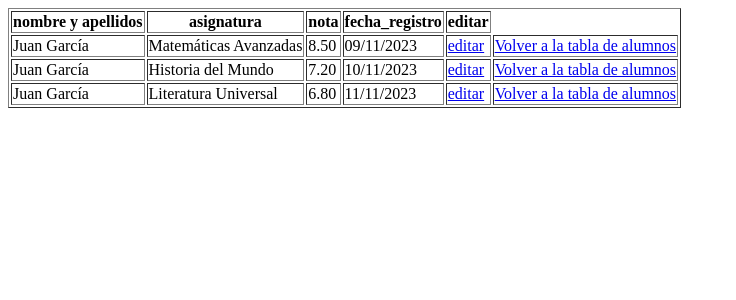
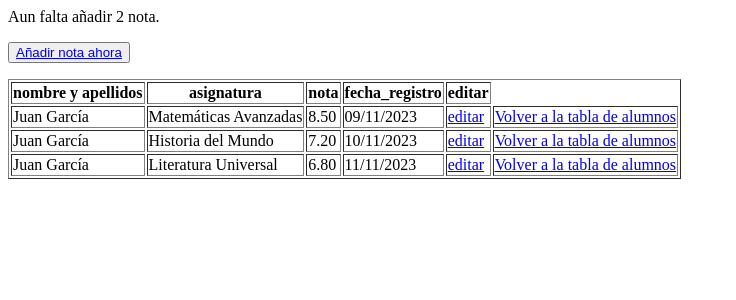
Before and after one commit to Julio-Cesar-Carrillo/Gestio-Notes, a PHP site: page /view/notas.php?id=1 in a window 1280 px wide. Shown: the top 300 px of the page, without its empty margins (0-736 px from the left). Run offline with PHP 8.4, Linux system fonts and the light colour scheme; data comes from the database, SQL or seed files in the repository.

Commit message:
notas.php 5 materias con nota necesaria

```diff
--- a/view/notas.php
+++ b/view/notas.php
@@ -10,27 +10,33 @@ $stmt = mysqli_prepare($conn, $sql);
 mysqli_stmt_bind_param($stmt, "i", $alumno_id);
 mysqli_stmt_execute($stmt);
 // Guardamos los datos de la consulta
-$alumnos = mysqli_stmt_get_result($stmt);
+$nota = mysqli_stmt_get_result($stmt);
 // Cerramos la consulta
 mysqli_stmt_close($stmt);
 mysqli_close($conn);
 
 
-if (mysqli_num_rows($alumnos) == 0) {
-    echo $alumno_id;
+if (mysqli_num_rows($nota) == 0) {
     echo "<p>No hay notas de este alumno.<p>
-          <button><a href='./crear_nota.php?id={$alumno_id}'>Añadir nota ahora</a></button>
+    <p><button><a href='./crear_nota.php?id={$alumno_id}'>Añadir nota ahora</a></button></p>
     ";
     exit();
-} elseif (mysqli_num_rows($alumnos) == 1) {
-    echo $alumno_id;
-    echo "<p>Aun faltan añadir 2 notas.<p>
+} elseif (mysqli_num_rows($nota) == 1) {
+    echo "<p>Aun faltan añadir 4 notas.<p>
           <p><button><a href='./crear_nota.php?id={$alumno_id}'>Añadir notas restantes</a></button></p>
     ";
-} elseif (mysqli_num_rows($alumnos) == 2) {
-    echo $alumno_id;
+} elseif (mysqli_num_rows($nota) == 2) {
+    echo "<p>Aun falta añadir 3 nota.<p>
+    <p><button><a href='./crear_nota.php?id={$alumno_id}'>Añadir nota ahora</a></button></p>
+    ";
+}elseif (mysqli_num_rows($nota) == 3) {
+    echo "<p>Aun falta añadir 2 nota.<p>
+    <p><button><a href='./crear_nota.php?id={$alumno_id}'>Añadir nota ahora</a></button></p>
+    ";
+}
+elseif (mysqli_num_rows($nota) == 4) {
     echo "<p>Aun falta añadir 1 nota.<p>
-          <button><a href='./crear_nota.php?id={$alumno_id}'>Añadir nota ahora</a></button>
+    <p><button><a href='./crear_nota.php?id={$alumno_id}'>Añadir nota ahora</a></button></p>
     ";
 }
 ?>
@@ -53,7 +59,7 @@ if (mysqli_num_rows($alumnos) == 0) {
             <th>editar</th>
         </tr>
         <?php
-        foreach ($alumnos as $alumno) {
+        foreach ($nota as $alumno) {
             $fecha = date("d/m/Y", strtotime($alumno["fecha_registro"]));
             echo "<tr>
               <td> {$alumno["nombre"]} {$alumno["apellido"]} </td>
```
